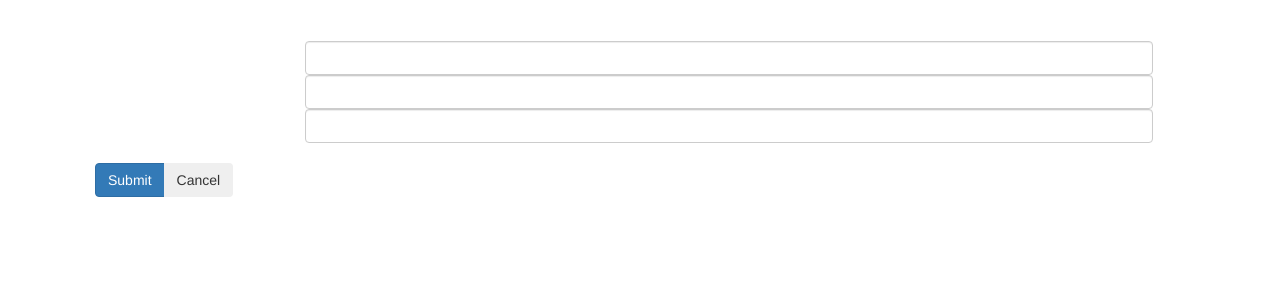
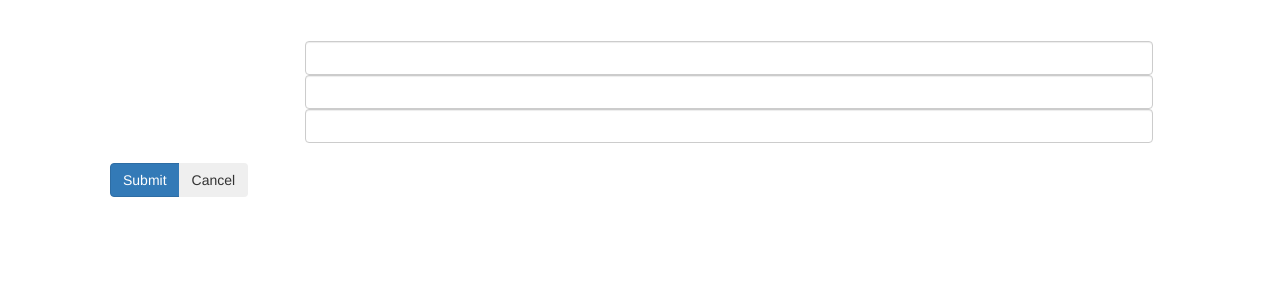
Before and after one commit to mbroome/mypetsdb, a Python web app: template mypetsdb/templates/manage_pet.html in a window 1280 px wide. Shown: the part 50-350 px from the top of the page. Run offline with Jinja, Linux system fonts and the light colour scheme; the template is opened without the code that fills it, so the values that code supplies are empty; some libraries are stand-ins or nearby versions.

Commit message:
fix an alignment issue

```diff
--- a/mypetsdb/templates/manage_pet.html
+++ b/mypetsdb/templates/manage_pet.html
@@ -52,7 +52,7 @@
             </div>
          </div>
          <div class="row">
-            <div class="btn-group" role="group">
+            <div class="btn-group col-sm-9 col-med-9 col-lg-9 col-xl-9" role="group">
                <button class="btn btn-primary" name="submit" id="submit" value="Submit" type="submit">Submit</button>
                <button class="btn btn-secondary" name="cancel" id="cancel" value="Cancel" type="submit">Cancel</button>
             </div>
```
